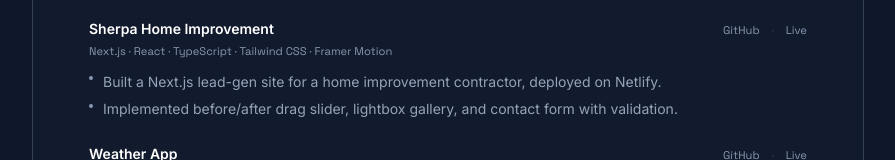
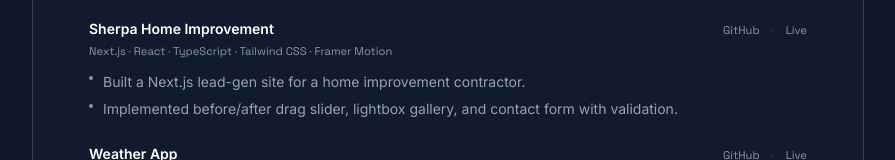
Before and after one commit to ysherpa3/personal-portfolio, a Next.js app: page /resume in a window 1280 px wide. Shown: the part 640-800 px from the top of the page, without its empty margins (192-1087 px from the left). Built offline with nearby package versions, Linux system fonts and the light colour scheme; no server answers.

Commit message:
Update page.tsx

```diff
--- a/app/resume/page.tsx
+++ b/app/resume/page.tsx
@@ -5,7 +5,7 @@ import Link from "next/link";
 
 const highlights: Record<string, string[]> = {
   "Sherpa Home Improvement": [
-    "Built a Next.js lead-gen site for a home improvement contractor, deployed on Netlify.",
+    "Built a Next.js lead-gen site for a home improvement contractor.",
     "Implemented before/after drag slider, lightbox gallery, and contact form with validation.",
   ],
   "Weather App": [
```
